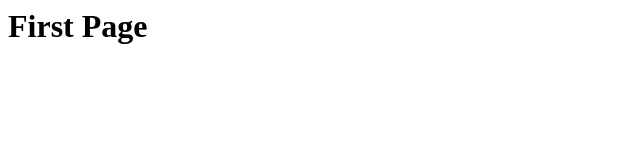
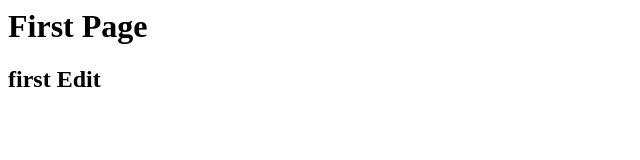
Before and after one commit to AnamaySinghThakur/TestRepo01, a plain HTML site: page index.html in a window 1280 px wide. Shown: the whole page, without its empty margins (0-640 px from the left). Drawn offline with Linux system fonts and the light colour scheme.

Commit message:
Update index.html
First Edit

```diff
--- a/index.html
+++ b/index.html
@@ -1,3 +1,4 @@
 <html>
   <h1> First Page</h1>
+  <h2> first Edit</h2>
 </html>
```
